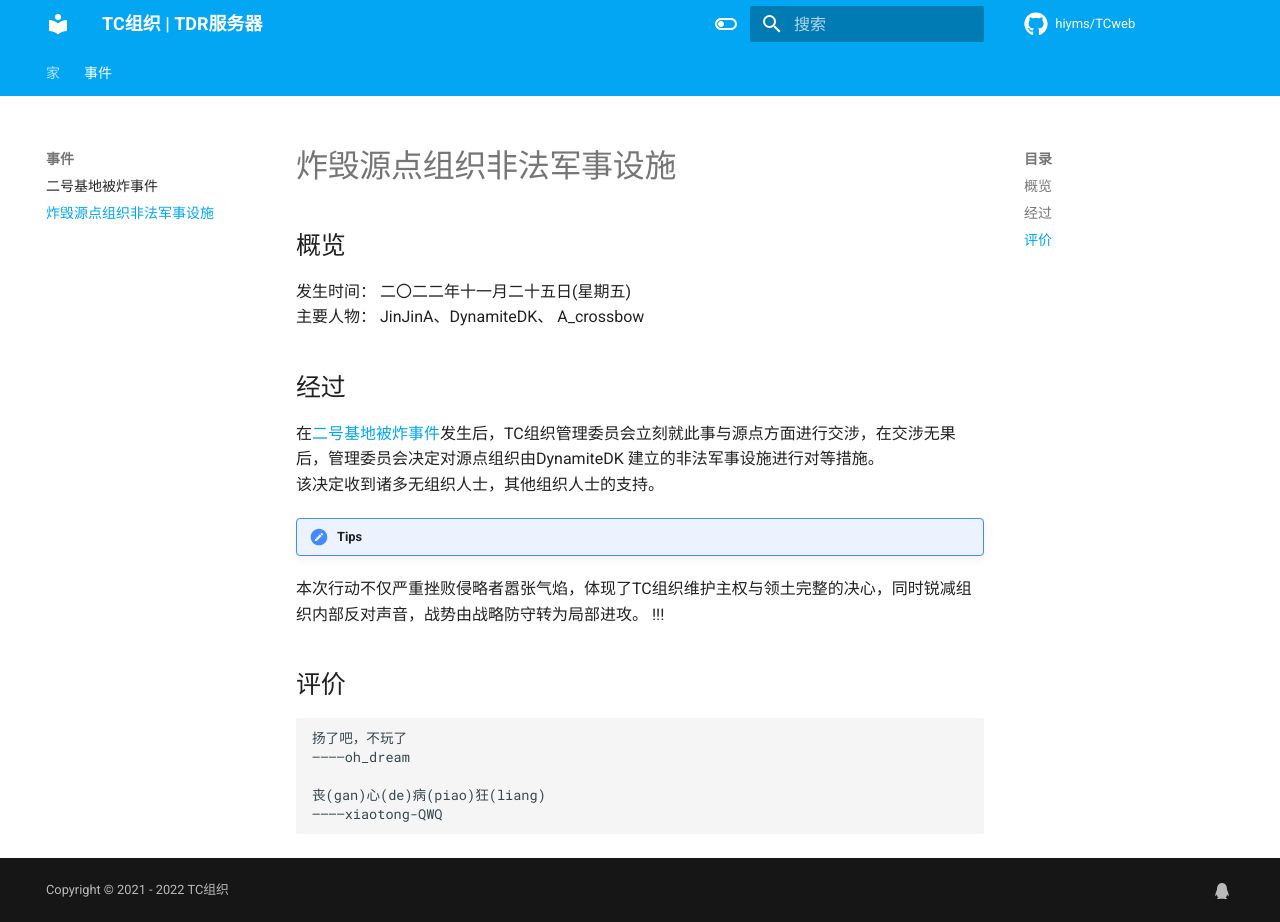
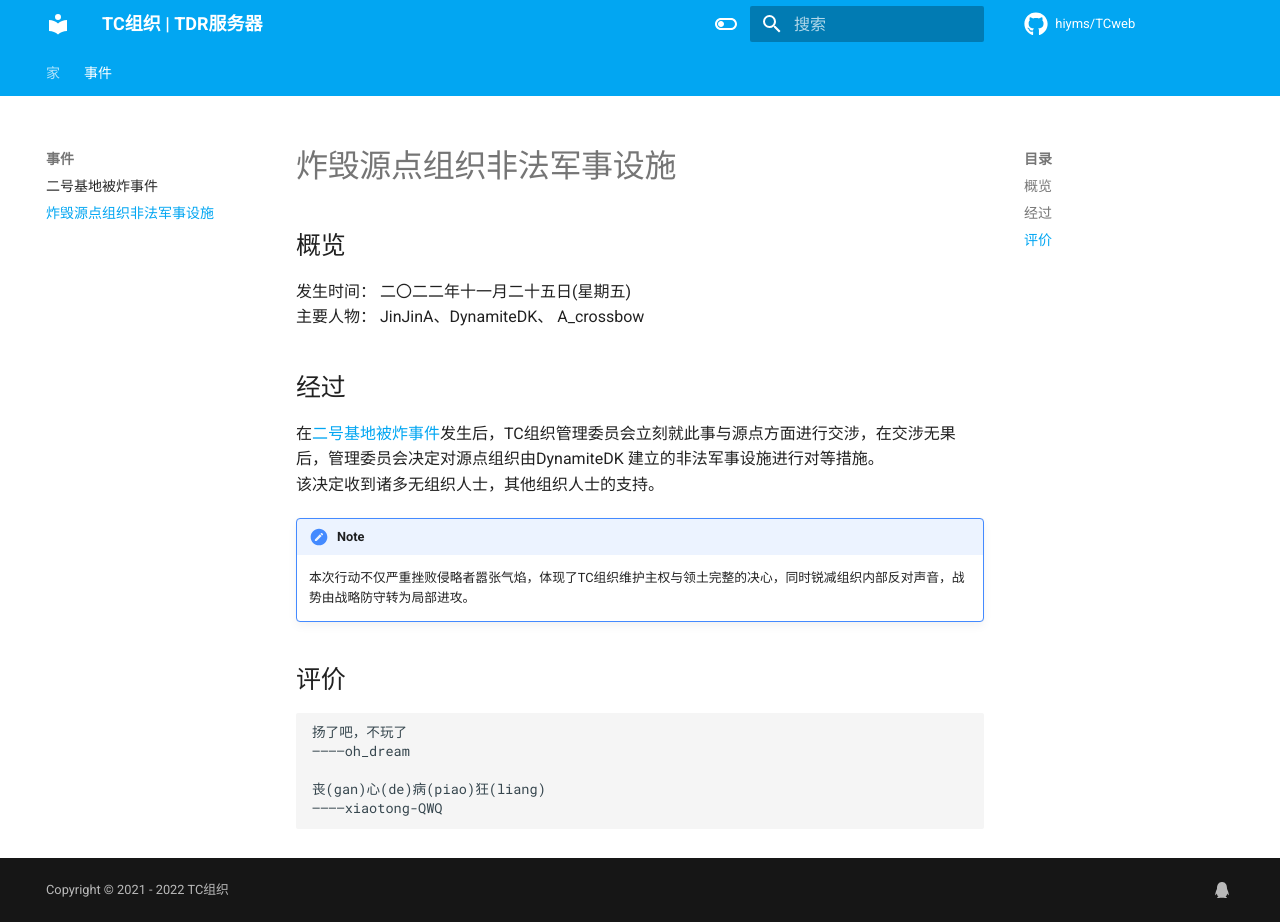
Before and after one commit to hiyms/TCweb, an MkDocs documentation site: the page built from docs/Event/20221125_1.md, in a window 1280 px wide and 922 px high. Built offline with MkDocs 1.6.1 and Material for MkDocs 9.7.7, drawn with Linux system fonts in a browser that asks for light colours; comment, search, counter and statistics services are not loaded.

Commit message:
Update 20221125_1.md

```diff
--- a/docs/Event/20221125_1.md
+++ b/docs/Event/20221125_1.md
@@ -7,9 +7,10 @@
 在[二号基地被炸事件](20221125.md)发生后，TC组织管理委员会立刻就此事与源点方面进行交涉，在交涉无果后，管理委员会决定对源点组织由DynamiteDK 建立的非法军事设施进行对等措施。
 该决定收到诸多无组织人士，其他组织人士的支持。
 
-!!! Tips 意义
-本次行动不仅严重挫败侵略者嚣张气焰，体现了TC组织维护主权与领土完整的决心，同时锐减组织内部反对声音，战势由战略防守转为局部进攻。
-!!!
+!!! note 意义
+
+    本次行动不仅严重挫败侵略者嚣张气焰，体现了TC组织维护主权与领土完整的决心，同时锐减组织内部反对声音，战势由战略防守转为局部进攻。
+
 
 ## 评价
     扬了吧，不玩了
```
